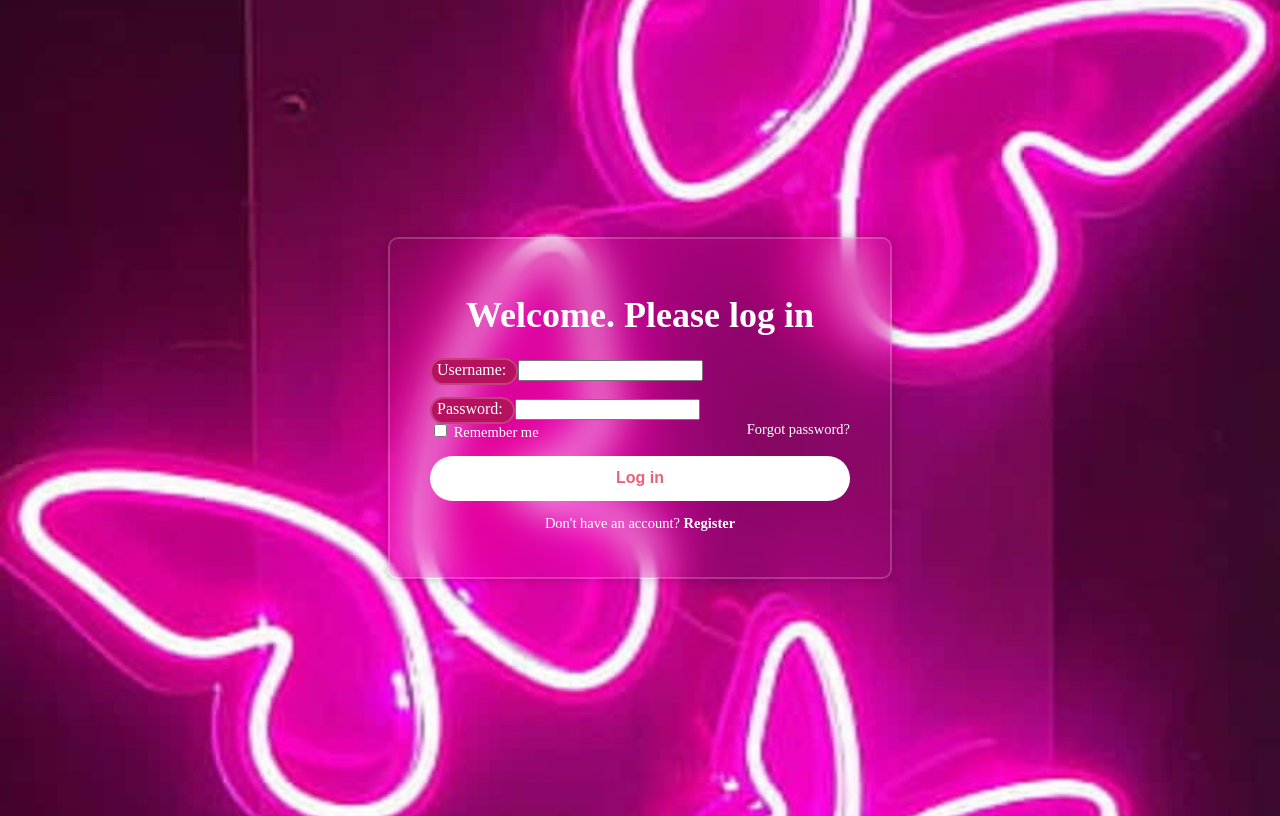
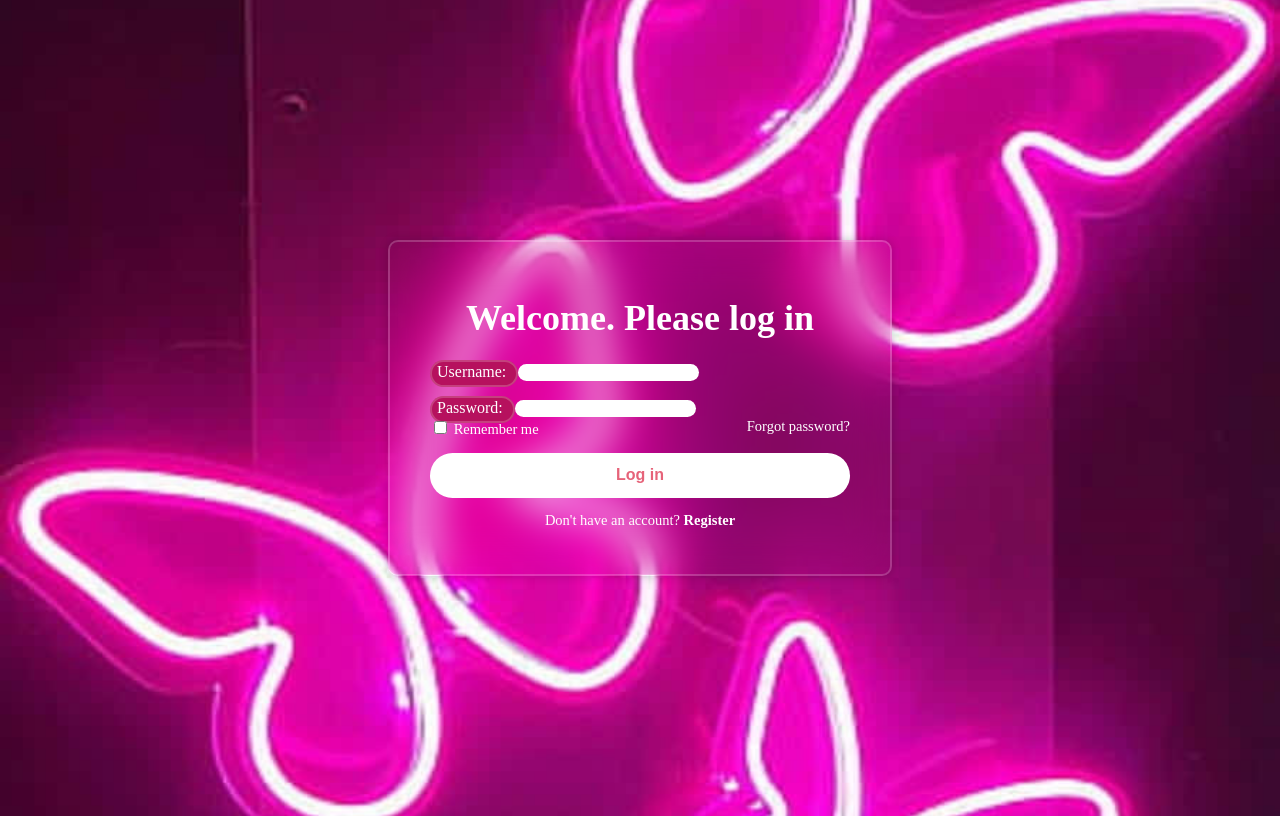
Before and after one commit to FeliciaSithole/JS-task-FNB-, a plain HTML site: page loginForm.html in a window 1280 px wide. Drawn offline with Linux system fonts and the light colour scheme.

Commit message:
styled the inputs

```diff
--- a/loginForm.html
+++ b/loginForm.html
@@ -10,8 +10,8 @@
    <div class="wrapper">
      <h1>Welcome. Please log in</h1>
         <form>
-            <label class="input-box" for="usernameInput">Username:</label><input type="text" id="usernameInput"/><br><br>
-            <label class="input-box" for="passwordInput">Password:</label><input type="password" id="passwordInput"/><br>
+            <label class="input-box" for="usernameInput">Username:</label><input class="input" type="text" id="usernameInput"/><br><br>
+            <label class="input-box" for="passwordInput">Password:</label><input class="input" type="password" id="passwordInput"/><br>
              <p id="message"></p>
 
             <div class="remember-forgot">
--- a/style.css
+++ b/style.css
@@ -113,3 +113,9 @@ body {
 .register-link p a:hover {
     text-decoration: underline;
 }
+
+.input {
+    border-radius: 20px;
+    background: #ffff;
+    border: 1px;
+}
```
